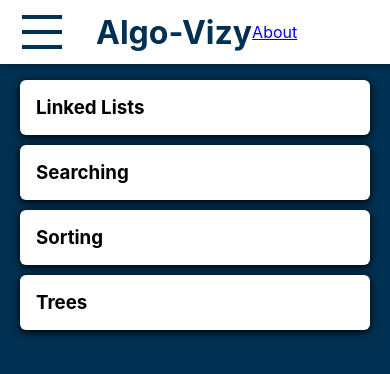
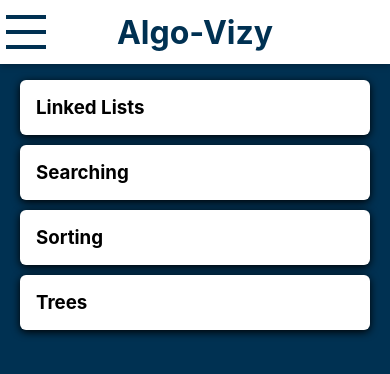
Before and after one commit to ashaw121/algo-vizy, a React (Create React App) app in the folder algo-vizy/: page / in a window 390 px wide. Shown: the top 374 px of the page. Built offline with nearby package versions, Linux system fonts and the light colour scheme.

Commit message:
Fixed CSS issue in header, had to change the box-sizing to border-box. Also fixed the menu button that appears on the left side for narrow viewports to the left side of the header.

```diff
--- a/algo-vizy/src/shared/components/Navigation/MainHeader.css
+++ b/algo-vizy/src/shared/components/Navigation/MainHeader.css
@@ -11,6 +11,7 @@
   box-shadow: 0 2px 6px rgba(0, 0, 0, 0.26);
   padding: 0 1rem 0 1rem;
   z-index: 5;
+  box-sizing: border-box;
 }
 
 main {
@@ -22,3 +23,9 @@ main {
     justify-content: space-between;
   }
 }
+
+@media (max-width: 768px) {
+  .main-header {
+    justify-content: center;
+  }
+}
--- a/algo-vizy/src/shared/components/Navigation/MainNavigation.css
+++ b/algo-vizy/src/shared/components/Navigation/MainNavigation.css
@@ -8,6 +8,8 @@
   justify-content: space-around;
   margin-right: 2rem;
   cursor: pointer;
+  position: fixed;
+  left: 0;
 }
 
 .main-navigation__menu-btn span {
--- a/algo-vizy/src/shared/components/Navigation/NavLinks.css
+++ b/algo-vizy/src/shared/components/Navigation/NavLinks.css
@@ -2,3 +2,9 @@
   list-style: none;
   padding: 0;
 }
+
+@media (max-width: 768px) {
+  .nav-links {
+    display: none;
+  }
+}
```
